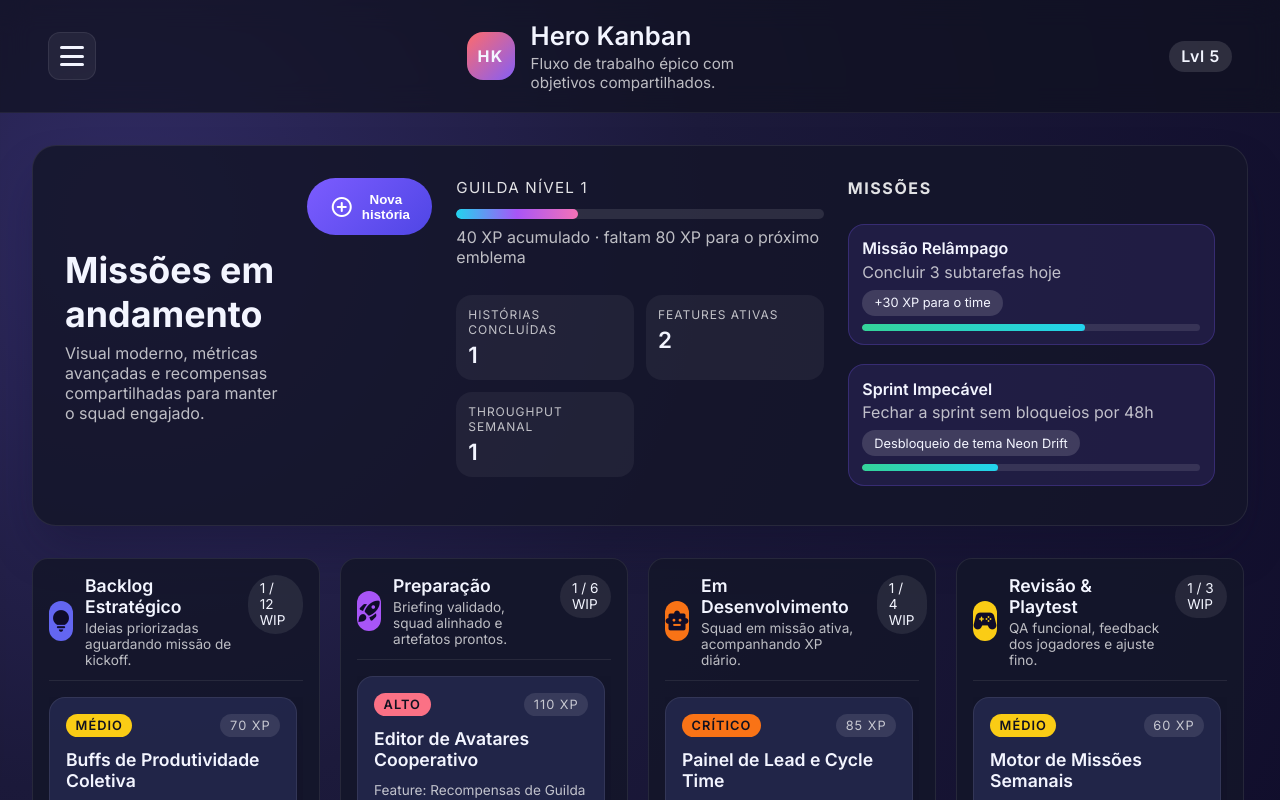
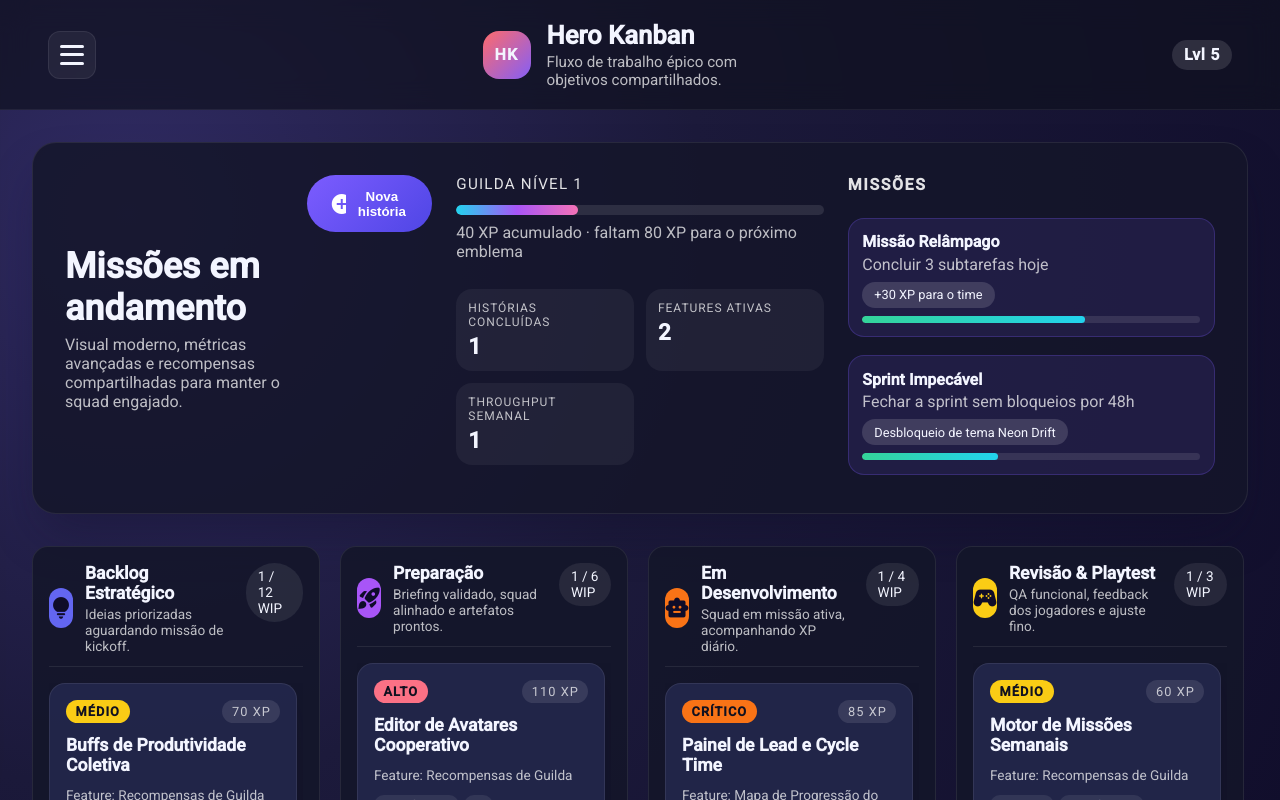
Before and after one commit to PMorais13/hero-kanban, an Angular app: page / in a window 1280 px wide. Shown: the top 800 px of the page. Built offline with nearby package versions, Linux system fonts and the light colour scheme.

Commit message:
feat: add material

```diff
--- a/angular.json
+++ b/angular.json
@@ -32,6 +32,7 @@
               }
             ],
             "styles": [
+              "@angular/material/prebuilt-themes/azure-blue.css",
               "src/styles.scss"
             ],
             "scripts": []
@@ -91,6 +92,7 @@
               }
             ],
             "styles": [
+              "@angular/material/prebuilt-themes/azure-blue.css",
               "src/styles.scss"
             ],
             "scripts": []
--- a/package.json
+++ b/package.json
@@ -11,10 +11,12 @@
   "private": true,
   "dependencies": {
     "@angular/animations": "^19.0.0",
+    "@angular/cdk": "^19.2.19",
     "@angular/common": "^19.0.0",
     "@angular/compiler": "^19.0.0",
     "@angular/core": "^19.0.0",
     "@angular/forms": "^19.0.0",
+    "@angular/material": "^19.2.19",
     "@angular/platform-browser": "^19.0.0",
     "@angular/platform-browser-dynamic": "^19.0.0",
     "@angular/router": "^19.0.0",
--- a/src/app/features/board/pages/board.page.html
+++ b/src/app/features/board/pages/board.page.html
@@ -6,7 +6,7 @@
         <p>Visual moderno, métricas avançadas e recompensas compartilhadas para manter o squad engajado.</p>
       </div>
       <button type="button" class="board__new-story" (click)="openCreateStory()">
-        <span class="material-symbols-rounded" aria-hidden="true">add_circle</span>
+        <mat-icon aria-hidden="true">add_circle</mat-icon>
         Nova história
       </button>
     </div>
--- a/src/app/features/board/pages/board.page.ts
+++ b/src/app/features/board/pages/board.page.ts
@@ -4,6 +4,8 @@
 import { BoardState } from '../state/board-state.service';
 import { BoardColumnComponent } from '../components/board-column/board-column.component';
 import { CreateStoryModalComponent } from '../components/create-story-modal/create-story-modal.component';
+import {MatIconModule} from '@angular/material/icon';
+
 
 @Component({
   selector: 'hk-board-page',
@@ -11,7 +13,7 @@
   templateUrl: './board.page.html',
   styleUrls: ['./board.page.scss'],
   changeDetection: ChangeDetectionStrategy.OnPush,
-  imports: [NgFor, NgIf, DecimalPipe, BoardColumnComponent, CreateStoryModalComponent],
+  imports: [NgFor, NgIf, DecimalPipe, BoardColumnComponent, CreateStoryModalComponent, MatIconModule],
 })
 export class BoardPageComponent {
   private readonly boardState = inject(BoardState);
--- a/src/index.html
+++ b/src/index.html
@@ -12,8 +12,10 @@
     href="https://fonts.googleapis.com/css2?family=Inter:wght@400;500;600;700&family=Material+Symbols+Rounded:FILL@1,opsz@24&display=swap"
     rel="stylesheet"
   >
+  <link href="https://fonts.googleapis.com/css2?family=Roboto:wght@300;400;500&display=swap" rel="stylesheet">
+  <link href="https://fonts.googleapis.com/icon?family=Material+Icons" rel="stylesheet">
 </head>
-<body>
+<body class="mat-typography">
   <app-root></app-root>
 </body>
 </html>
--- a/src/styles.scss
+++ b/src/styles.scss
@@ -42,3 +42,6 @@
   background: rgba(255, 255, 255, 0.18);
   border-radius: 1rem;
 }
+
+html, body { height: 100%; }
+body { margin: 0; font-family: Roboto, "Helvetica Neue", sans-serif; }
```
Also changed, not shown: 1 other file (tests, documents, lock files or other folders).
